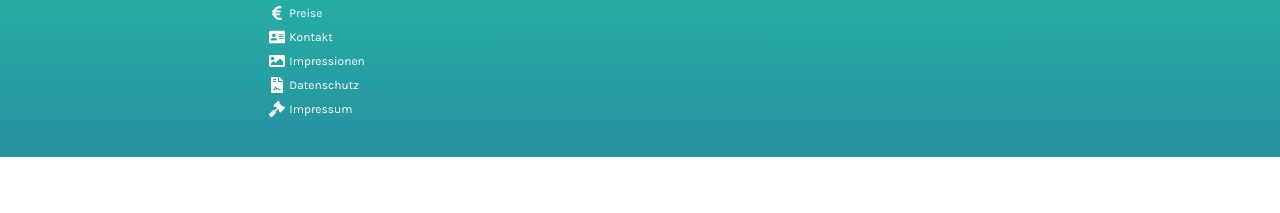
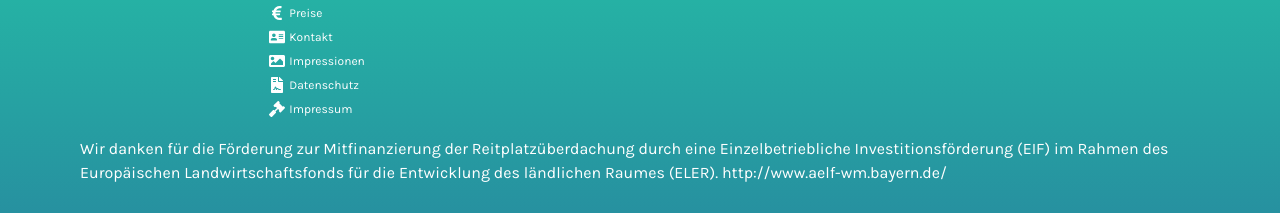
Before and after one commit to umhf/aktivstall-pfaffenwinkel, a Gatsby site: page / in a window 1280 px wide. Shown: the part 2296-2509 px from the top of the page. Before the commit the page ends 2453 px from the top, so only its background shows below. Built offline with nearby package versions, Linux system fonts and the light colour scheme; Gatsby itself is replaced by a stand-in of ours.

Commit message:
add footer text

```diff
--- a/src/components/Footer.js
+++ b/src/components/Footer.js
@@ -118,6 +118,7 @@ const Footer = () => {
             </a>
           </div>
         </div>
+        <p>Wir danken für die Förderung zur Mitfinanzierung der Reitplatzüberdachung durch eine Einzelbetriebliche Investitionsförderung (EIF) im Rahmen des Europäischen Landwirtschaftsfonds für die Entwicklung des ländlichen Raumes (ELER). <a href="http://www.aelf-wm.bayern.de/">http://www.aelf-wm.bayern.de/</a></p>
       </div>
     </footer>
   )
```
